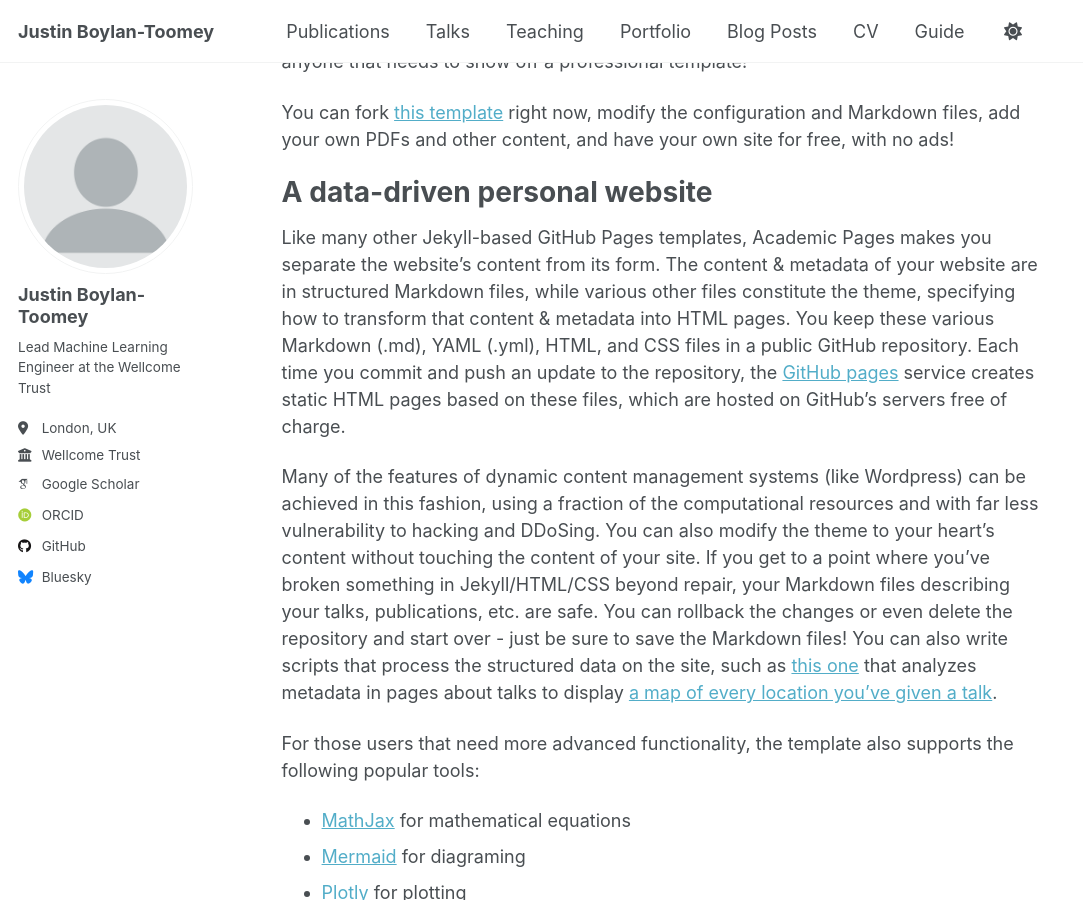
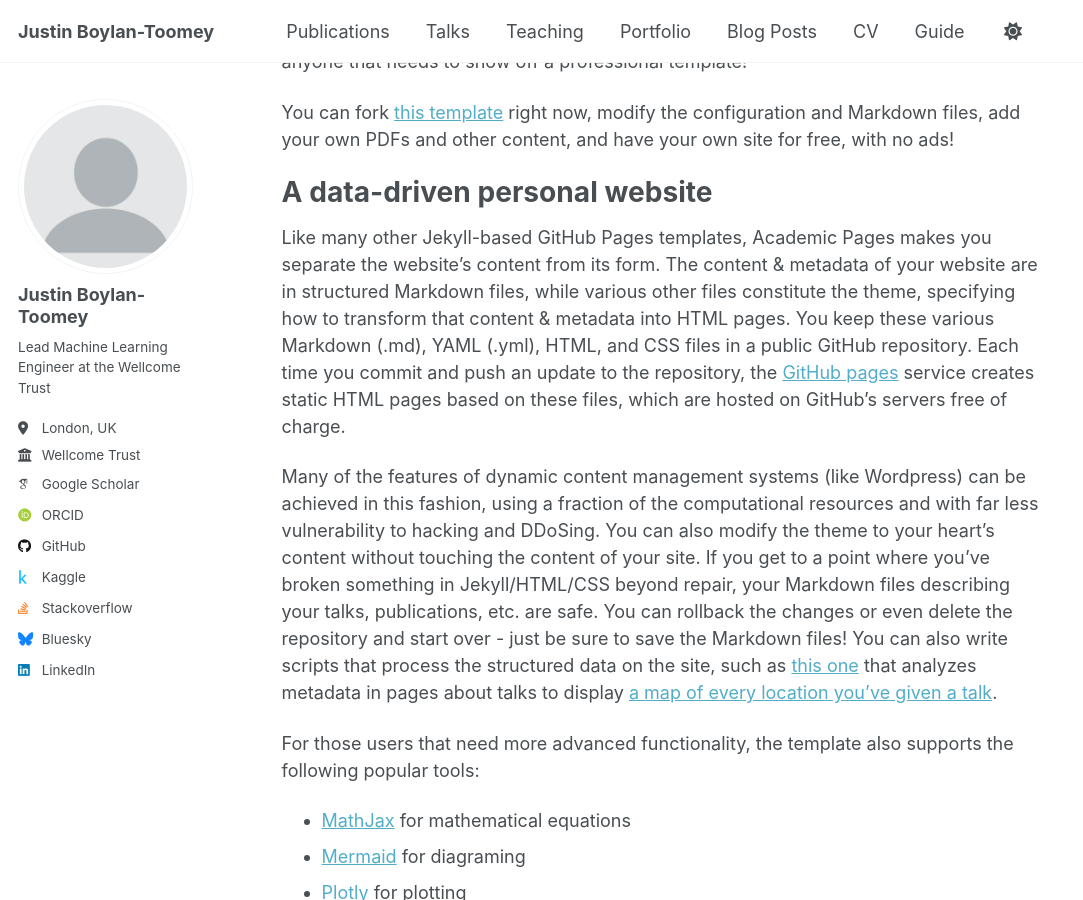
Before and after one commit to justinbt1/justinbt1.github.io, a Jekyll site: the page built from _pages/about.md, in a window 1280 px wide and 900 px high, scrolled down 310 px. Shown: the whole window, without its empty margins (0-1083 px from the left). Built offline with Jekyll 4.4.1, drawn with Linux system fonts in a browser that asks for light colours; some web fonts are replaced; a script that is not in the unit is left out; some of the changed lines change nothing that is shown.

Commit message:
Updated info

```diff
--- a/_config.yml
+++ b/_config.yml
@@ -51,13 +51,13 @@
   bitbucket        : # Username - Update with your username on the site
   codepen          : # Username
   dribbble         : # Username
-  github           : "academicpages"
-  kaggle           : # Username
-  stackoverflow    : # User number or user number and name (i.e., use "1" or "1/jeff-atwood")
+  github           : "justinbt1"
+  kaggle           : "justinbt"
+  stackoverflow    : "18136454/justin-boylan-toomey"
 
   # Social media
   artstation       : # Username
-  bluesky          : "bsky.app" # Replace this with you Bluesky username
+  bluesky          : "neocognitron" # Replace this with you Bluesky username
   facebook         : # Username
   flickr           : # Username
   foursquare       : # Username
@@ -66,7 +66,7 @@
   keybase          : # Username
   instagram        : # Username
   lastfm           : # Username
-  linkedin         : # Username
+  linkedin         : "jboylantoomey" # Username
   mastodon         : # URL
   medium           : # URL
   pinterest        : # Username
```
